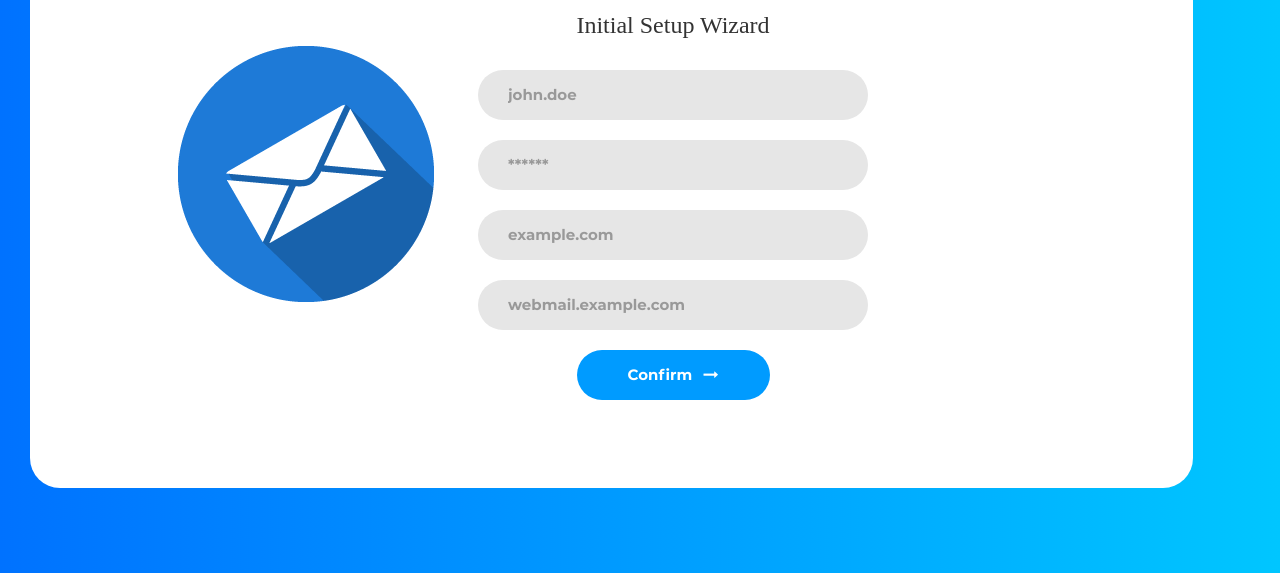
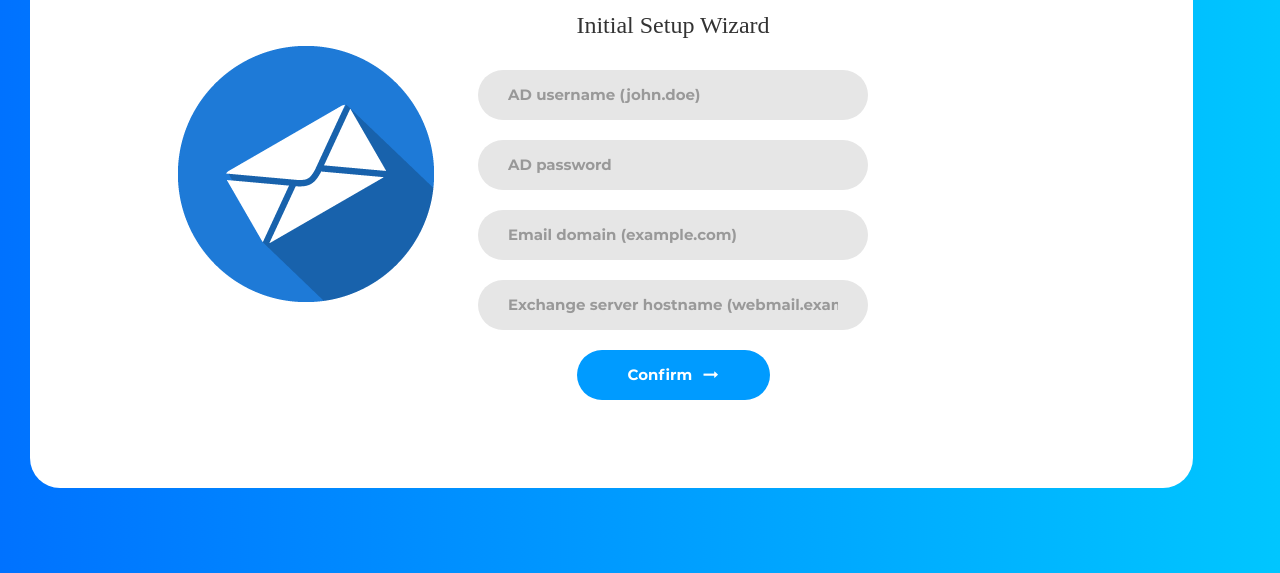
Before and after one commit to SSHGuru/vision-client, an Electron app: page html/setup.html in a window 1280 px wide. Shown: the part 227-800 px from the top of the page. Drawn offline with Linux system fonts and the light colour scheme; a web font is replaced by a local one.

Commit message:
minor change to configuration wizard and readme.md

```diff
--- a/html/setup.html
+++ b/html/setup.html
@@ -27,19 +27,19 @@
                     Initial Setup Wizard
                 </span>
                 <div class="wrap-input1 validate-input" data-validate = "Username is required">
-                    <input class="input1" type="text" name="uname" id="uname" placeholder="john.doe">
+                    <input class="input1" type="text" name="uname" id="uname" placeholder="AD username (john.doe)">
                     <span class="shadow-input1"></span>
                 </div>
                 <div class="wrap-input1 validate-input" data-validate = "Password is required">
-                    <input class="input1" type="password" name="pass" id="pass" placeholder="******">
+                    <input class="input1" type="password" name="pass" id="pass" placeholder="AD password">
                     <span class="shadow-input1"></span>
                 </div>
                 <div class="wrap-input1 validate-input" data-validate = "Domain is required">
-                    <input class="input1" type="text" name="edom" id="edom" placeholder="example.com">
+                    <input class="input1" type="text" name="edom" id="edom" placeholder="Email domain (example.com)">
                     <span class="shadow-input1"></span>
                 </div>
                 <div class="wrap-input1 validate-input" data-validate = "Server is required">
-                    <input class="input1" type="text" name="owau" id="owau" placeholder="webmail.example.com">
+                    <input class="input1" type="text" name="owau" id="owau" placeholder="Exchange server hostname (webmail.example.com)">
                     <span class="shadow-input1"></span>
                 </div>
                 <div class="container-contact1-form-btn">
```
Also changed, not shown: README.md.
